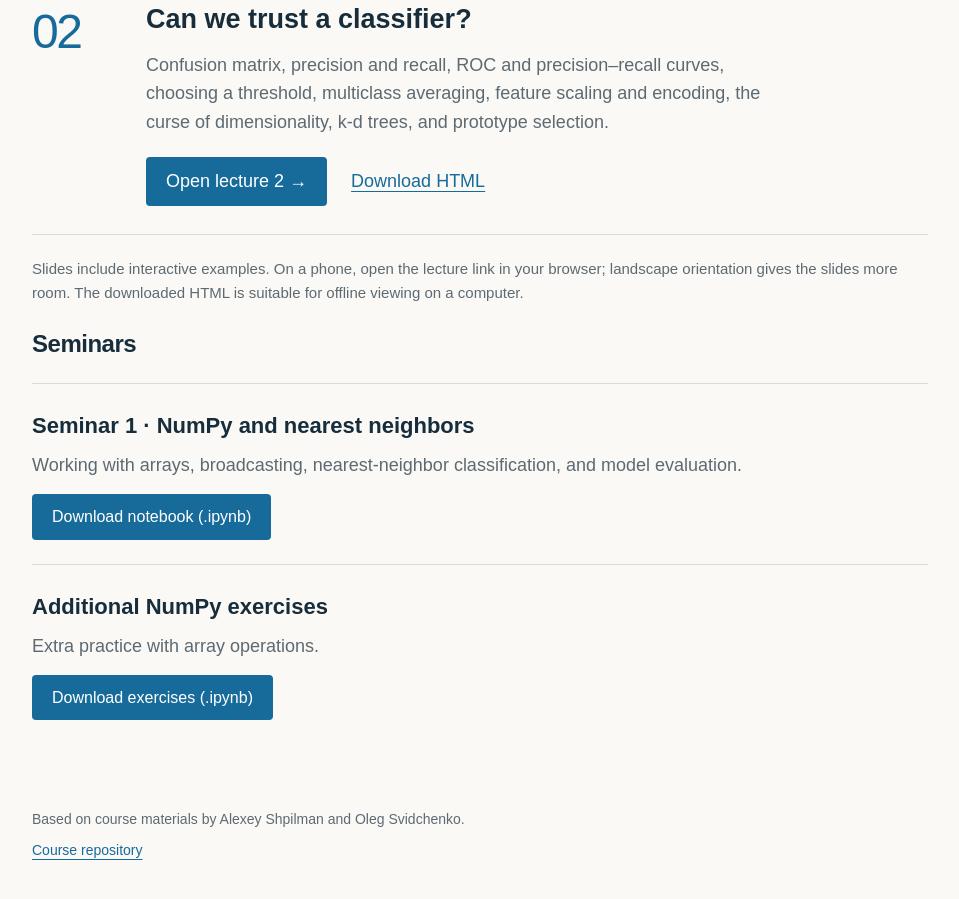
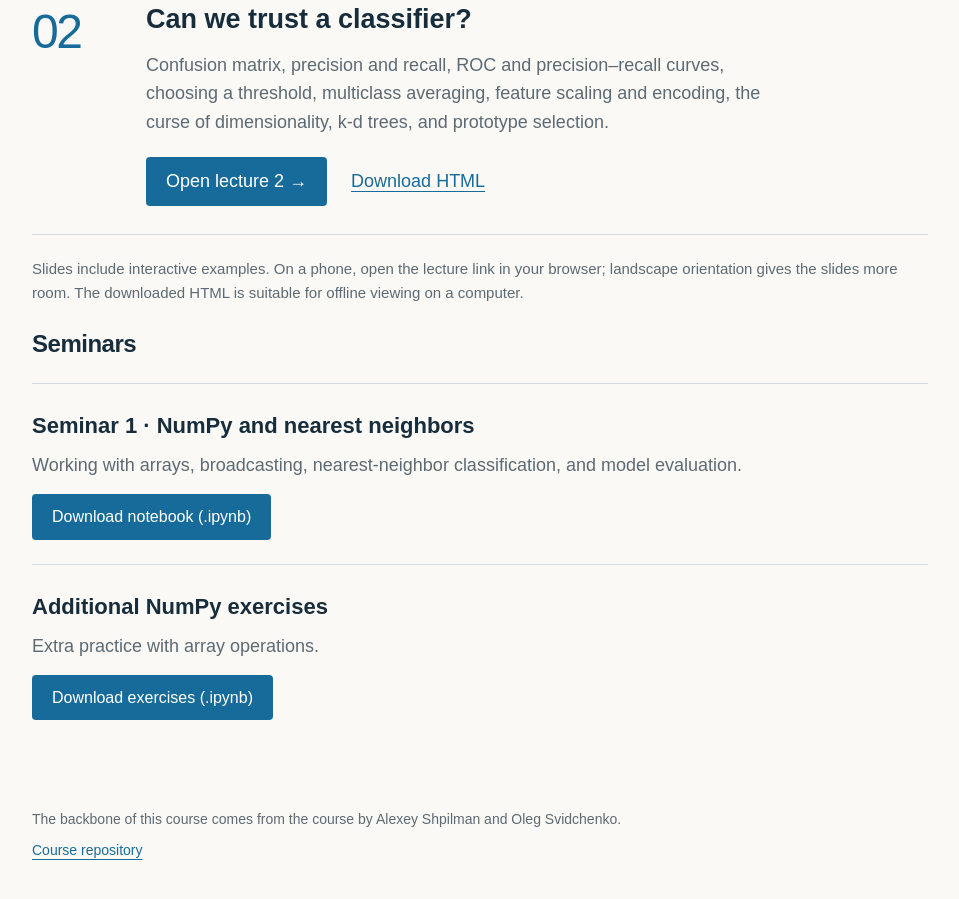
Before and after one commit to gvolsky/hse-ml-course, a plain HTML site: page index.html in a window 1280 px wide. Shown: the part 774-1673 px from the top of the page, without its empty margins (160-1119 px from the left). Drawn offline with Linux system fonts and the light colour scheme.

Commit message:
feat: readme and descriptions changed

```diff
--- a/index.html
+++ b/index.html
@@ -40,7 +40,7 @@
 <p>Extra practice with array operations.</p>
 <div class="links"><a class="open" href="seminar1/numpy_exercises.ipynb" download>Download exercises (.ipynb)</a></div></article>
 </section>
-<footer><p>Based on course materials by Alexey Shpilman and Oleg Svidchenko.</p><p><a href="https://github.com/gvolsky/hse-ml-course">Course repository</a></p></footer>
+<footer><p>The backbone of this course comes from the course by Alexey Shpilman and Oleg Svidchenko.</p><p><a href="https://github.com/gvolsky/hse-ml-course">Course repository</a></p></footer>
 </main>
 </body>
 </html>
```
Also changed, not shown: 1 other file.
